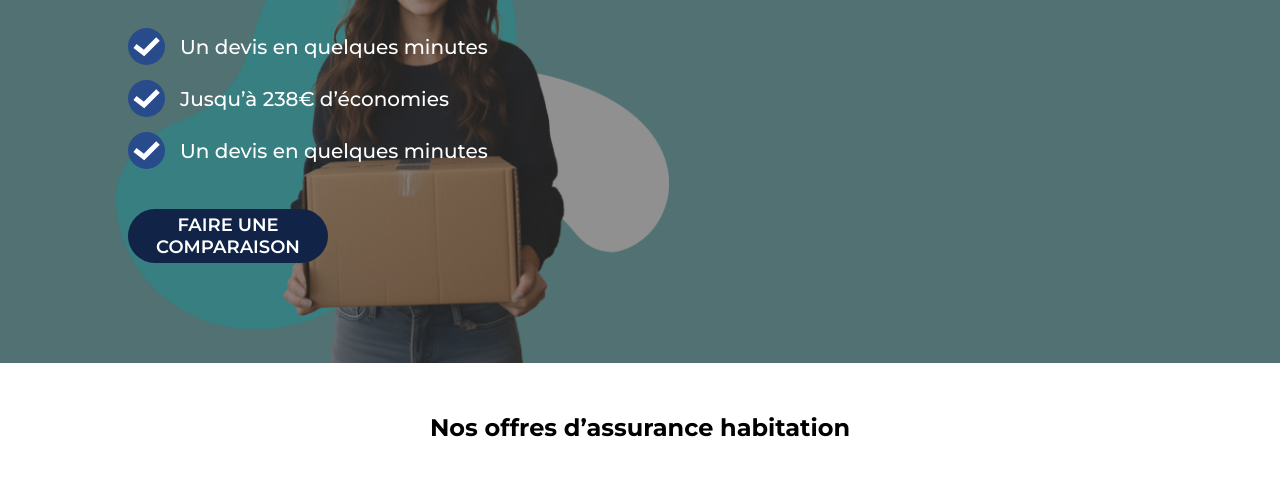
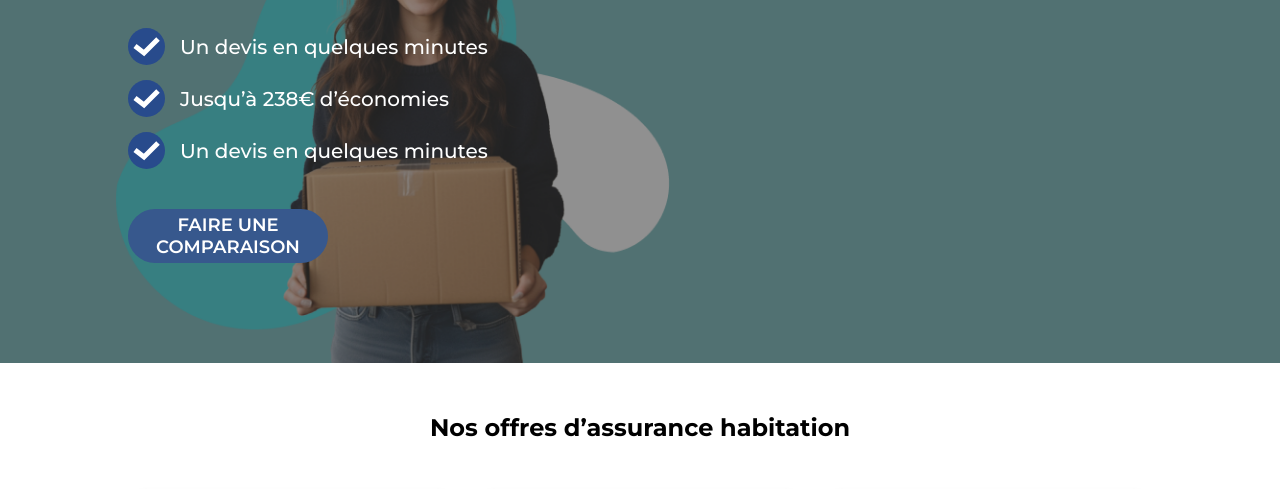
Before and after one commit to CamilleBe/assur-immo, a plain HTML site: page index.html in a window 1280 px wide. In both pictures the pointer is over the button "FAIRE UNE COMPARAISON". Shown: the part 268-757 px from the top of the page. Drawn offline with Linux system fonts and the light colour scheme.

Commit message:
v1 final avec les hover c'est mieux

```diff
--- a/immo.css
+++ b/immo.css
@@ -20,6 +20,11 @@ button {
     width: 200px;
     font-size: 16px;
     background-color: #34D9DD;
+}
+
+button:hover {
+    cursor:pointer;
+    background-color: #1a6667;
 }
 
 /*HEADER*/
@@ -57,6 +62,10 @@ header button {
     margin-top: 25px;
     background-color: #112448;
     font-size: 18px;
+}
+
+header button:hover {
+    background-color: #37588d;
 }
 
 /*CARD*/
```
